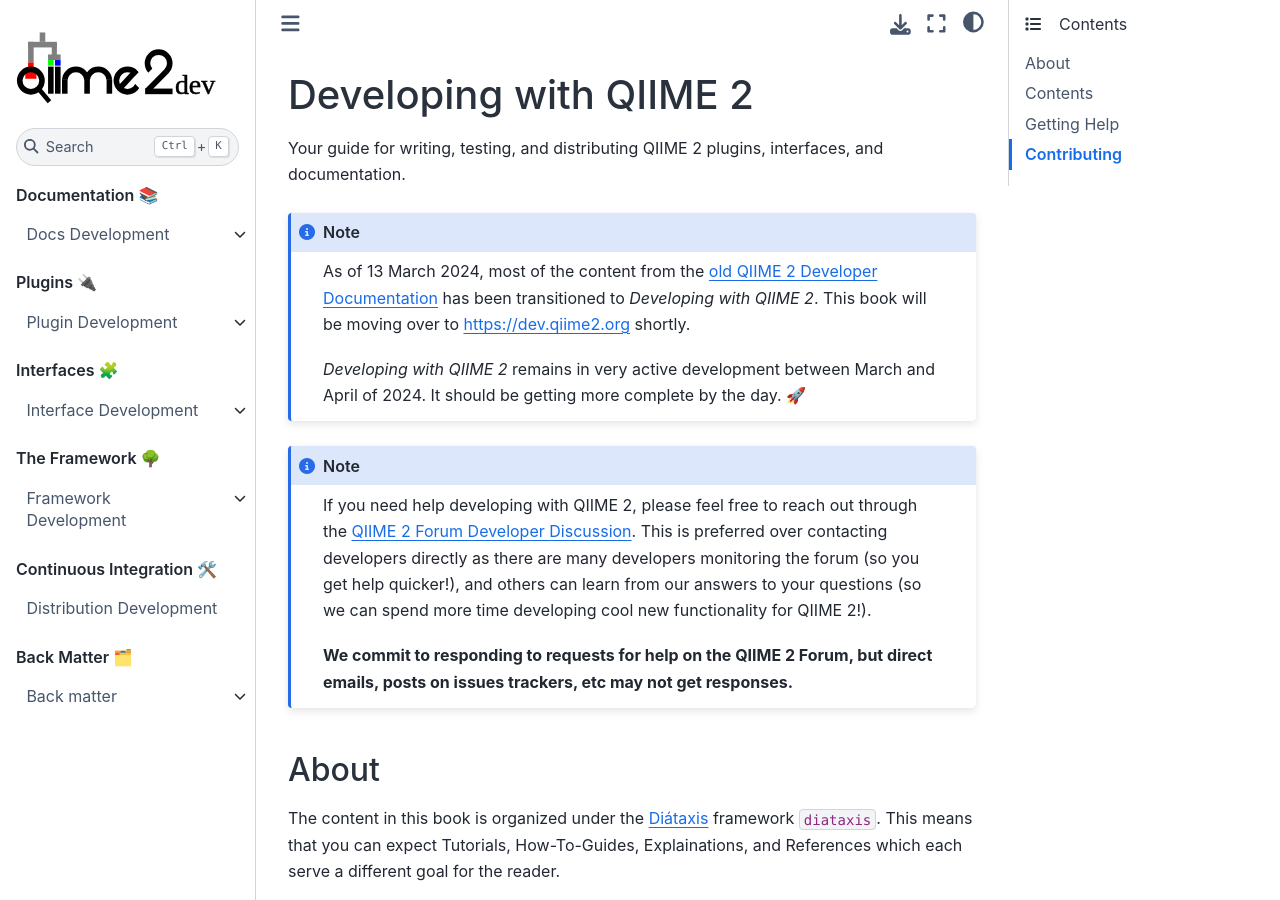
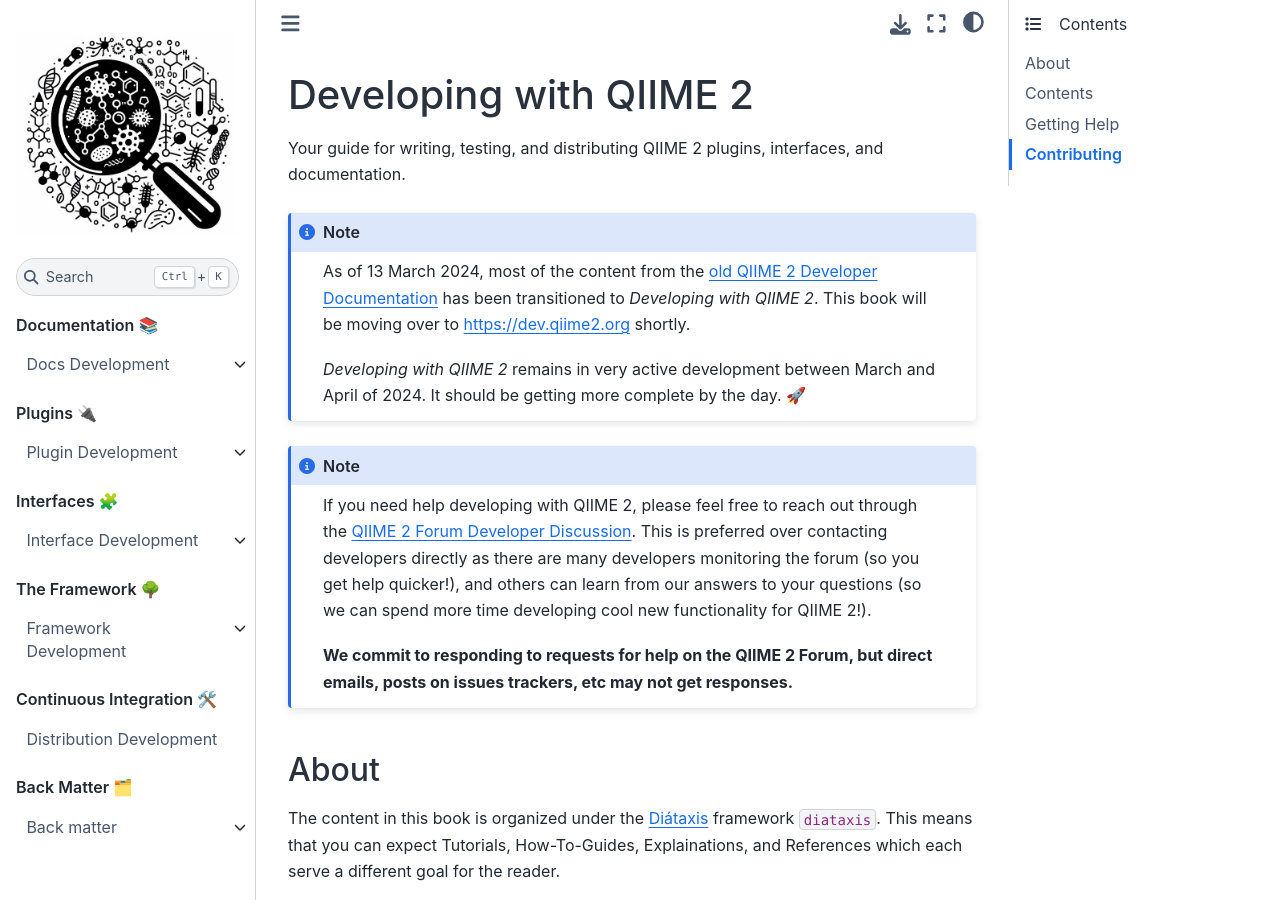
Before and after one commit to caporaso-lab/developing-with-qiime2, a Jupyter Book: the page built from book/intro.md, in a window 1280 px wide and 900 px high. Built offline with Jupyter Book 1.0.4 settings and Sphinx 7.4.7 and the Sphinx Book theme 1.1.4, drawn with Linux system fonts in a browser that asks for light colours; pages that are not in the unit, such as notebooks, are missing from menus; cross-references to code outside the pages are shown as plain code.

Commit message:
add AI-generated art

```diff
--- a/book/_config.yml
+++ b/book/_config.yml
@@ -18,8 +18,8 @@ sphinx:
     add_module_names: False
     html_theme_options:
       logo:
-        image_light: _static/q2dev.svg
-        image_dark: _static/q2dev_darkmode.svg
+        image_light: _static/dwq2-light.png
+        image_dark: _static/dwq2-dark.png
 
 execute:
   execute_notebooks: force
```
Also changed, not shown: book/_static/dwq2-dark.png (added), book/_static/dwq2-light.png (added), book/_static/q2dev.svg (deleted), book/_static/q2dev_darkmode.svg (deleted).
